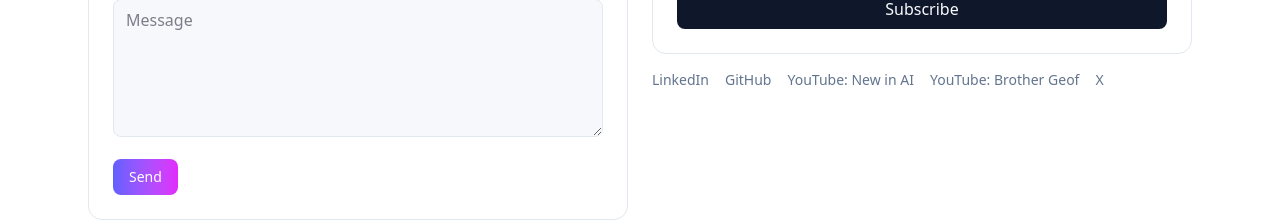
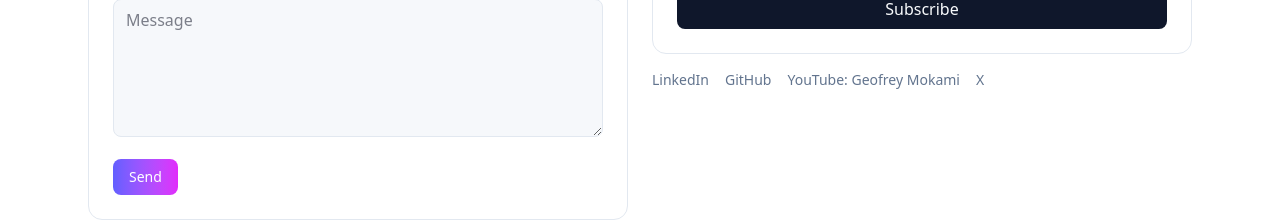
Before and after one commit to GEOFFREY-MO/portfolio, a Next.js app: page /contact in a window 1280 px wide. Shown: the part 359-579 px from the top of the page. Built offline with nearby package versions, Linux system fonts and the light colour scheme.

Commit message:
Replace YouTube links with new channel links
Updated YouTube links to point to new channels.

```diff
--- a/app/contact/page.tsx
+++ b/app/contact/page.tsx
@@ -46,8 +46,8 @@ export default function ContactPage() {
           <div className="text-sm text-muted-foreground space-x-4">
             <a href="https://www.linkedin.com/in/geofrey-kegocha-1a26ba354?utm_source=share&utm_campaign=share_via&utm_content=profile&utm_medium=android_app" target="_blank" rel="noreferrer">LinkedIn</a>
             <a href="https://github.com/GEOFFREY-MO" target="_blank" rel="noreferrer">GitHub</a>
-            <a href="https://youtube.com/@new_in_ai?si=1scZtIJI0jir_W8r" target="_blank" rel="noreferrer">YouTube: New in AI</a>
-            <a href="https://youtube.com/@brothergeof?si=ihB5T1asoglNNSri" target="_blank" rel="noreferrer">YouTube: Brother Geof</a>
+            <a href="https://www.youtube.com/@mokami-k" target="_blank" rel="noreferrer">YouTube: Geofrey Mokami</a>
+
             <a href="https://x.com/GKegocha" target="_blank" rel="noreferrer">X</a>
           </div>
         </div>
```
